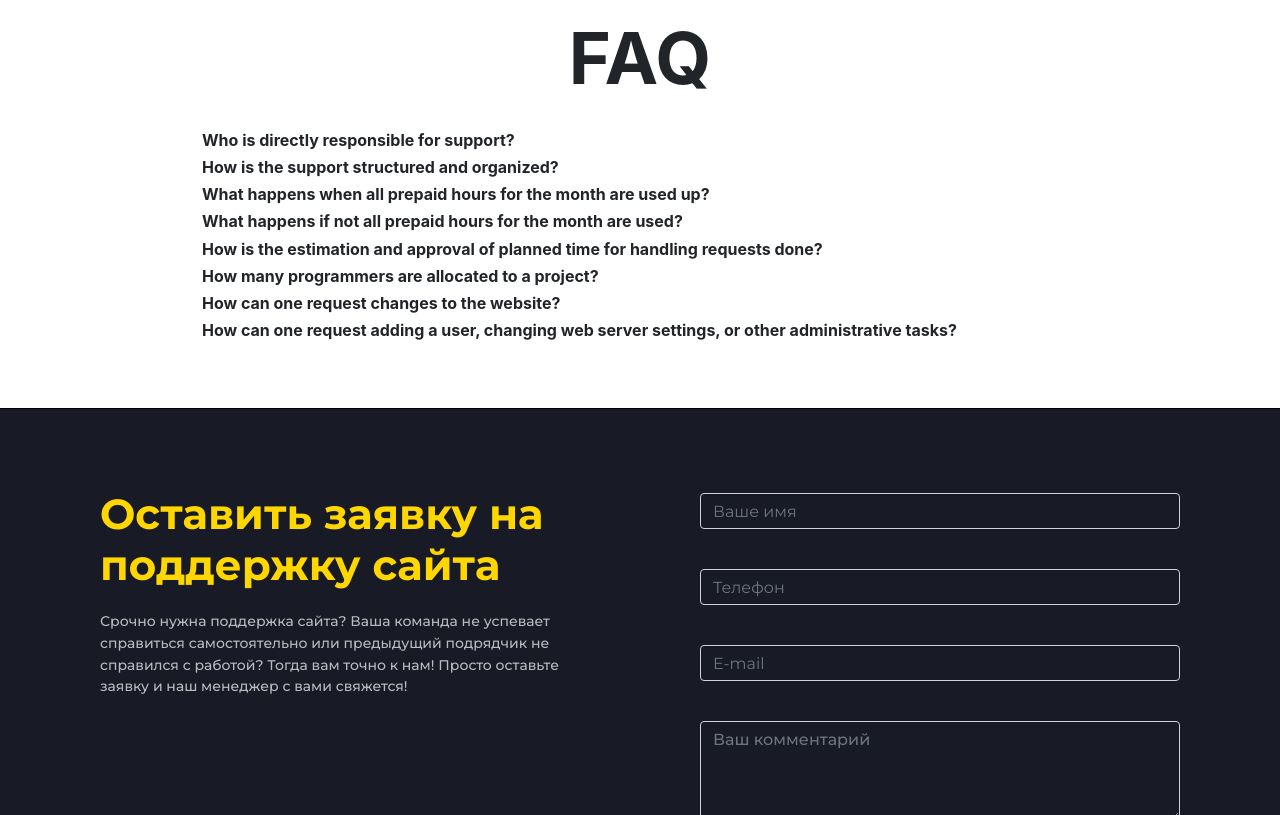
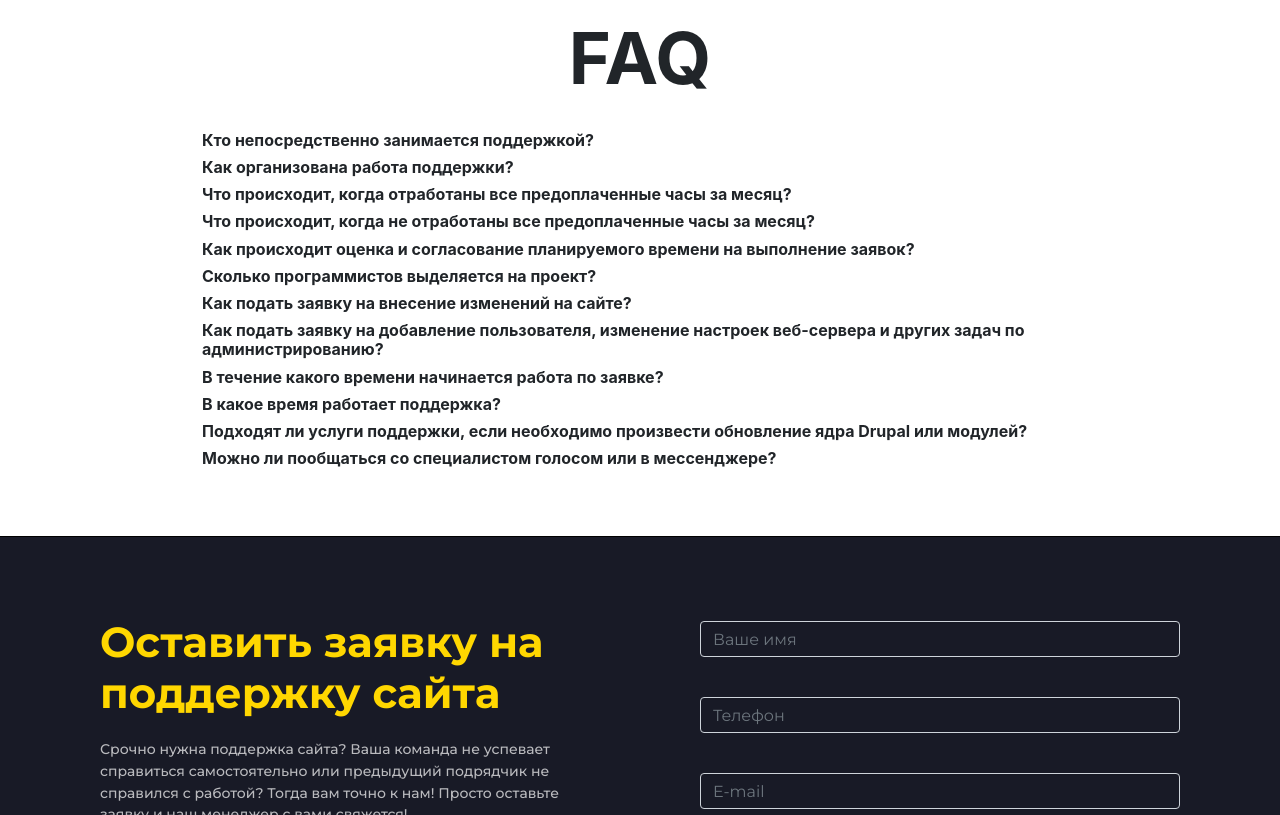
Before and after one commit to DariaGolovacheva/work, a plain HTML site: page project/index.html in a window 1280 px wide. Shown: the part 8160-8975 px from the top of the page. Drawn offline with nearby package versions, Linux system fonts and the light colour scheme.

Commit message:
Update index.html

```diff
--- a/project/index.html
+++ b/project/index.html
@@ -918,48 +918,64 @@
         </div>
     </div>
 
-
-    <div class="containerS">
+ <div class="containerS">
   <h1 class="nice-header">FAQ</h1>
   <div class="faq">
     <ol type="1" class="faq-questions">
       <li>
-        <h4 class="faq-question">Who is directly responsible for support?</h4>
-        <p class="faq-answer">answer</p>
+        <h4 class="faq-question">Кто непосредственно занимается поддержкой?</h4>
+        <p class="faq-answer">Сайты поддерживают штатные сотрудники ООО "Инитлаб", г. Краснодара, прошедшие специальное обучение и имеющие опыт работы с Друпал от 4 до 15 лет. 8 web-разработчиков, 2 специалиста по SEO, 4 системных администратора.</p>
       </li>
       <li>
-        <h4 class="faq-question">How is the support structured and organized?</h4>
+        <h4 class="faq-question">Как организована работа поддержки?</h4>
         <p class="faq-answer"><Ответ</p>
       </li>
       <li>
-        <h4 class="faq-question">What happens when all prepaid hours for the month are used up?</h4>
+        <h4 class="faq-question">Что происходит, когда отработаны все предоплаченные часы за месяц?</h4>
         <p class="faq-answer">Ответ</p>
       </li>
       <li>
-        <h4 class="faq-question">What happens if not all prepaid hours for the month are used?</h4>
+        <h4 class="faq-question">Что происходит, когда не отработаны все предоплаченные часы за месяц?</h4>
         <p class="faq-answer">Ответ</p>
       </li>
       <li>
-        <h4 class="faq-question">How is the estimation and approval of planned time for handling requests done?</h4>
+        <h4 class="faq-question">Как происходит оценка и согласование планируемого времени на выполнение заявок?</h4>
         <p class="faq-answer">Ответ</p>
       </li>
       <li>
-        <h4 class="faq-question">How many programmers are allocated to a project?</h4>
+        <h4 class="faq-question">Сколько программистов выделяется на проект?</h4>
         <p class="faq-answer">Ответ</p>
       </li>
       <li>
-        <h4 class="faq-question">How can one request changes to the website?</h4>
+        <h4 class="faq-question">Как подать заявку на внесение изменений на сайте?</h4>
         <p class="faq-answer">Ответ</p>
       </li>
       <li>
-        <h4 class="faq-question"> How can one request adding a user, changing web server settings, or other administrative tasks?</h4>
+        <h4 class="faq-question"> Как подать заявку на добавление пользователя, изменение настроек веб-сервера и других задач по администрированию?</h4>
         <p class="faq-answer">Ответ</p>
       </li>
       <li>
-
+        <h4 class="faq-question">В течение какого времени начинается работа по заявке?</h4>
+        <p class="faq-answer">Ответ</p>
+      </li>
+      <li>
+        <h4 class="faq-question">В какое время работает поддержка? </h4>
+        <p class="faq-answer">Ответ</p>
+      </li>
+      <li>
+        <h4 class="faq-question">Подходят ли услуги поддержки, если необходимо произвести обновление ядра Drupal или модулей?</h4>
+        <p class="faq-answer">Ответ</p>
+      </li>
+      <li>
+        <h4 class="faq-question">Можно ли пообщаться со специалистом голосом или в мессенджере?</h4>
+        <p class="faq-answer">Ответ</p>
+      </li>
     </ol>
   </div>
 </div>
+
+
+
    <footer class="footer">
         <div class="container">
             <div class="col-md-6 col-xs-12 col-sm-6">
```
